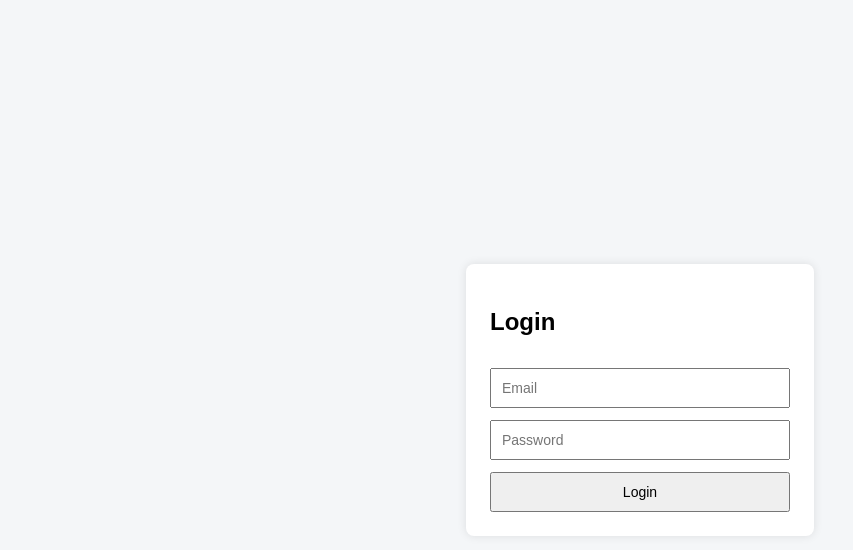
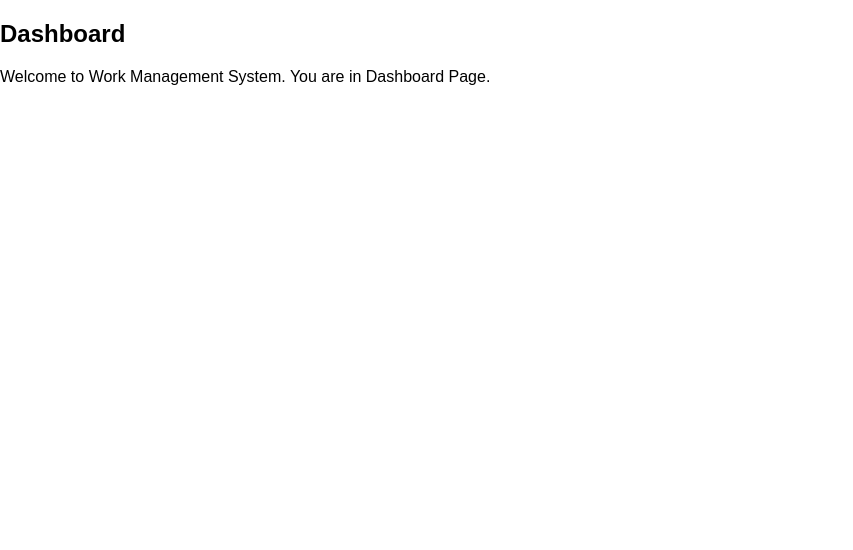
Before and after one commit to utkarsh339/work-management-system, a React (Vite) app in the folder work-management-ui/: page /dashboard in a window 1280 px wide. Shown: the top 550 px of the page, without its empty margins (0-853 px from the left). Built offline with nearby package versions, Linux system fonts and the light colour scheme.

Commit message:
Add Routing with Login and Dashboard Pages

```diff
--- a/work-management-ui/package.json
+++ b/work-management-ui/package.json
@@ -11,7 +11,8 @@
   },
   "dependencies": {
     "react": "^19.2.0",
-    "react-dom": "^19.2.0"
+    "react-dom": "^19.2.0",
+    "react-router-dom": "^7.12.0"
   },
   "devDependencies": {
     "@eslint/js": "^9.39.1",
--- a/work-management-ui/src/App.jsx
+++ b/work-management-ui/src/App.jsx
@@ -1,9 +1,17 @@
+import { BrowserRouter, Routes, Route, Navigate } from "react-router-dom";
 import Login from "./pages/Login.jsx";
+import Dashboard from "./pages/Dashboard.jsx";
 
 function App() {
   return (
     <div>
-      <Login />
+      <BrowserRouter>
+        <Routes>
+          <Route path="/login" element={<Login />} />
+          <Route path="/dashboard" element={<Dashboard />} />
+          <Route path="*" element={<Navigate to="/login" />} />
+        </Routes>
+      </BrowserRouter>
     </div>
   );
 }
--- /dev/null
+++ b/work-management-ui/src/pages/Dashboard.jsx
@@ -0,0 +1,10 @@
+function Dashboard() {
+  return (
+    <>
+      <h2>Dashboard</h2>
+      <p>Welcome to Work Management System. You are in Dashboard Page.</p>
+    </>
+  );
+}
+
+export default Dashboard;
```
Also changed, not shown: 1 other file (tests, documents, lock files or other folders).
